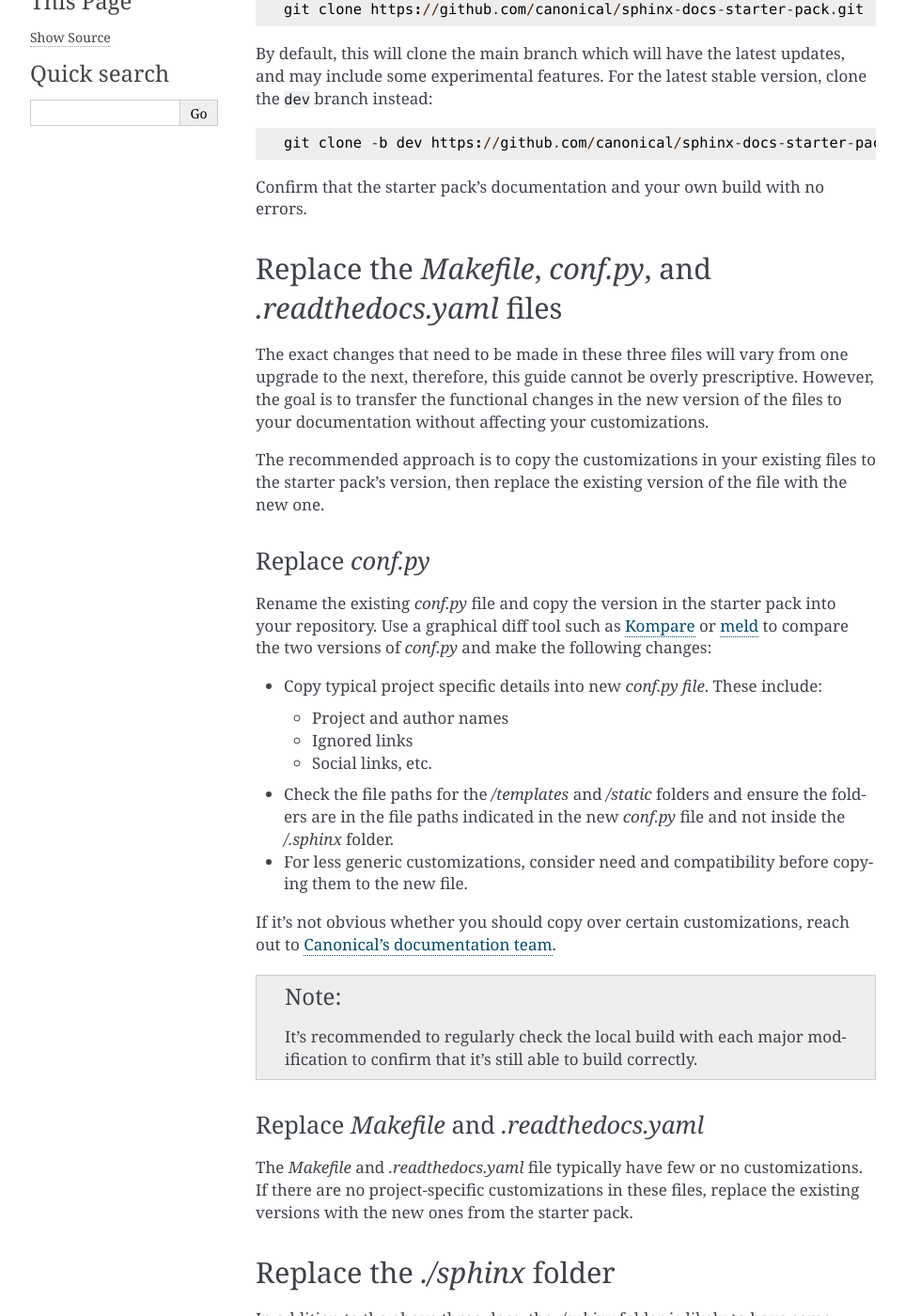
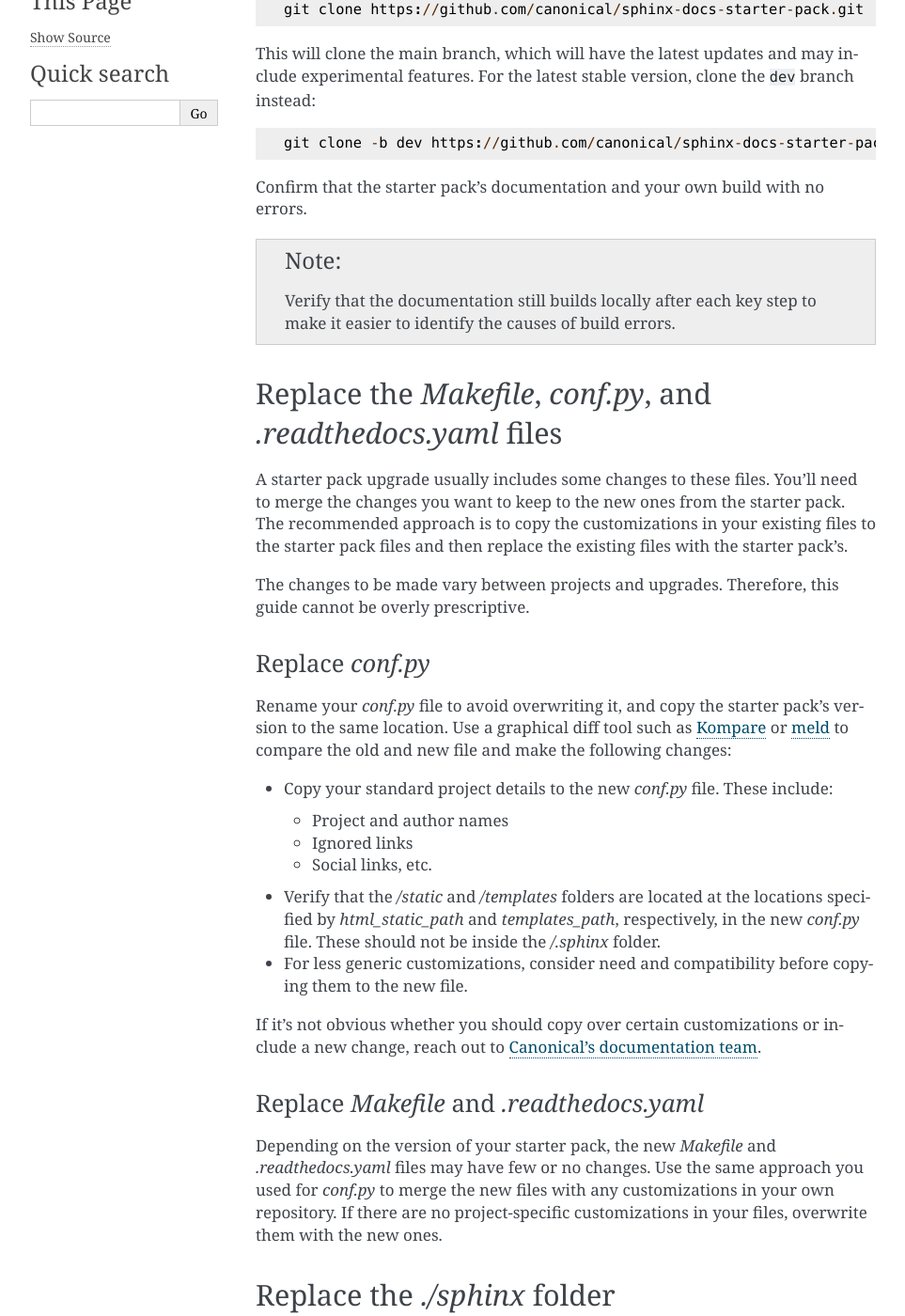
Before and after one commit to canonical/sphinx-docs-starter-pack, a Sphinx documentation site: the page built from docs/how-to/upgrade-starter-pack.rst, in a window 1280 px wide and 1400 px high, scrolled down 478 px. Shown: the whole window at 94% size, without its empty margins (148-1111 px from the left). Built offline with Sphinx 7.4.7, drawn with Linux system fonts in a browser that asks for light colours; pages that are not in the unit, such as notebooks, are missing from menus; some of the changed text lies outside the part shown.

Commit message:
Second review.
Signed-off-by: Charles Odada <charles.odada@canonical.com>

```diff
--- a/docs/how-to/upgrade-starter-pack.rst
+++ b/docs/how-to/upgrade-starter-pack.rst
@@ -3,12 +3,13 @@
 Upgrade to newer version of starter pack
 ========================================
 The documentation starter pack is regularly updated to add features and address
-errors, bugs, and more. It's a good idea to ensure your documentation is always
-running on a relatively recent version of the same.
+bugs. To transfer these improvements to your documentation's starter pack, you'll
+need to go through several manual steps.
 
-This guide takes you through the main steps of upgrading your starter pack. It
-assumes that you are already have an active project that runs on an extension-based
-version of the starter pack. If this is not the case, checkout this guide on :ref:`migrating from the pre-extension version <migrage-from-pre-extension>`.
+This guide takes you through the main steps of upgrading a documentation's starter
+pack. It assumes you already have a project that runs on an extension-based
+version of the starter pack. If this is not the case, checkout this guide on
+:ref:`migrating from the pre-extension version <migrage-from-pre-extension>`.
 
 Clone the starter pack repository
 ---------------------------------
@@ -18,9 +19,9 @@ Open a terminal and clone the starter pack's GitHub repository:
 
     git clone https://github.com/canonical/sphinx-docs-starter-pack.git
 
-By default, this will clone the main branch which will have the latest updates,
-and may include some experimental features. For the latest stable version, clone
-the ``dev`` branch instead:
+This will clone the main branch, which will have the latest updates and may include
+experimental features. For the latest stable version, clone the ``dev`` branch
+instead:
 
 .. code-block::
 
@@ -28,68 +29,68 @@ the ``dev`` branch instead:
 
 Confirm that the starter pack's documentation and your own build with no errors.
 
+.. note::
+
+   Verify that the documentation still builds locally after each key step to make
+   it easier to identify the causes of build errors.
+
 Replace the `Makefile`, `conf.py`, and `.readthedocs.yaml` files
 ----------------------------------------------------------------
-The exact changes that need to be made in these three files will vary from one
-upgrade to the next, therefore, this guide cannot be overly prescriptive. However,
-the goal is to transfer the functional changes in the new version of the files
-to your documentation without affecting your customizations.
+A starter pack upgrade usually includes some changes to these files. You'll need
+to merge the changes you want to keep to the new ones from the starter pack. The
+recommended approach is to copy the customizations in your existing files to
+the starter pack files and then replace the existing files with the starter pack's.
 
-The recommended approach is to copy the customizations in your existing files to
-the starter pack's version, then replace the existing version of the file with
-the new one.
+The changes to be made vary between projects and upgrades. Therefore, this guide
+cannot be overly prescriptive.
 
 Replace `conf.py`
 ~~~~~~~~~~~~~~~~~
-Rename the existing `conf.py` file and copy the version in the starter pack into
-your repository. Use a graphical diff tool such as `Kompare <https://apps.kde.org/kompare/>`_
-or `meld <https://meldmerge.org/>`_ to compare the two versions of `conf.py` and
-make the following changes:
+Rename your `conf.py` file to avoid overwriting it, and copy the starter pack's
+version to the same location. Use a graphical diff tool such as `Kompare <https://apps.kde.org/kompare/>`_
+or `meld <https://meldmerge.org/>`_ to compare the old and new file and make the
+following changes:
 
--   Copy typical project specific details into new `conf.py file`. These include:
+-   Copy your standard project details to the new `conf.py` file. These include:
 
     -   Project and author names
     -   Ignored links
     -   Social links, etc.
 
--   Check the file paths for the `/templates` and `/static` folders and ensure
-    the folders are in the file paths indicated in the new `conf.py` file and
-    not inside the `/.sphinx` folder.
+-   Verify that the `/static` and `/templates` folders are located at the locations
+    specified by `html_static_path` and `templates_path`, respectively, in the
+    new `conf.py` file. These should not be inside the `/.sphinx` folder.
 
 -   For less generic customizations, consider need and compatibility before copying
     them to the new file.
 
-If it's not obvious whether you should copy over certain customizations, reach
-out to `Canonical's documentation team <https://matrix.to/#/#documentation:ubuntu.com>`_.
-
-.. note::
-
-    It's recommended to regularly check the local build with each major modification to
-    confirm that it's still able to build correctly.
+If it's not obvious whether you should copy over certain customizations or include
+a new change, reach out to `Canonical's documentation team <https://matrix.to/#/#documentation:ubuntu.com>`_.
 
 Replace `Makefile` and `.readthedocs.yaml`
 ~~~~~~~~~~~~~~~~~~~~~~~~~~~~~~~~~~~~~~~~~~
-The `Makefile` and `.readthedocs.yaml` file typically have few or no customizations.
-If there are no project-specific customizations in these files, replace the
-existing versions with the new ones from the starter pack.
+Depending on the version of your starter pack, the new `Makefile` and `.readthedocs.yaml`
+files may have few or no changes. Use the same approach you used for `conf.py` to
+merge the new files with any customizations in your own repository. If there are
+no project-specific customizations in your files, overwrite them with the new ones.
 
 Replace the `./sphinx` folder
 -----------------------------
-In addition to the above three docs, the `./sphinx` folder is likely to have some
+In addition to the docs above, the `./sphinx` folder is also likely to have some
 changes in each upgrade. These files are not intended to be modified by users of
 the starter pack.
 
-Therefore, simply delete your existing `./sphinx` folder and
-replace it with one from the starter pack.
+Delete your existing `./sphinx` folder and replace it with one from the starter pack.
 
 Additional changes
 ------------------
-Replace the `requirements.txt`. Just as with the configuration file, take note
-of any repository-specific requirements that are not available in the new file
-and add them, e.g., `sphinxext-rediraffe` if you use rediraffe to handle redirects.
+Replace the `requirements.txt` file. Just as with the first three files, take note
+of any repository-specific requirements not available in the new file and add them,
+e.g., `sphinxext-rediraffe` if you use rediraffe to handle redirects.
 
-In the new versions of the starter pack, the requirements file is placed at the
-root of the `/docs` folder.
+In newer versions of the starter pack, the requirements file is at the root of
+the `/docs` folder, but some projects prefer a different structure. Note that such
+differences could result in build errors if not accounted for in the Makefile.
 
 Replace the following workflows in the `/.github` folder:
 -   Automatic doc automatic-doc-checks
@@ -101,20 +102,20 @@ style check.
 
 Test the build
 --------------
-Try building the docs and check the logs for any errors::
+Try building the docs and check the terminal output for any errors::
 
     make run
 
 Troubleshooting build errors
 ----------------------------
-Whether you use the script or the manual process, there is always the possibility
-of encountering build errors. Common causes for build errors include:
+There is always the possibility of encountering build errors. Common causes
+include:
 
 -   Incorrect file locations or file paths
 -   Incompatible requirements in the new requirements files
 -   Missing customizations
 
-If you encounter a build error, start by going through the terminal logs and try
+If you encounter a build error, start by going through the terminal output and try
 to narrow down the cause by looking at the affected files. Errors can also be the
 result of interrupted or unstable internet connections or upstream changes. Use
 the ``make clean`` command while troubleshooting to ensure cached versions of files
@@ -122,15 +123,14 @@ are not used in new builds.
 
 Clean up
 --------
-There may be files that need to be deleted after the upgrade process, especially
-if you use the manual process. These may be starter-pack specific files, or files
-that have been replaced:
+There may be files that need to be deleted after the upgrade such as starter-pack
+specific files or files that have been replaced with newer versions:
 
--   If you haven't done it already, deleted the copies of `conf.py`, `Makefile`, and
-    `./readthedocs.yaml` that were renamed and replaced in your repository.
--   If you didn't follow this workflow for this or previous upgrades, it's possible
-    that you have some starter pack-specific files in your repository, and these
-    can be deleted unless you intentionally use them for your docs. These include:
+-   If you haven't done it already, delete the copies of `conf.py`, `Makefile`, and
+    `./readthedocs.yaml` that were renamed and replaced.
+-   If you did not strictly follow this guide for this or previous upgrades, it's
+    possible that you have some starter pack-specific files in your repository.
+    These can be deleted unless you actually use them for your docs:
 
     -   `pull_request_template.md`
     -   `sphinx-python-dependency-build-checks.yml`
@@ -140,10 +140,11 @@ that have been replaced:
     -   `substitutions.yaml`
     -   `CODEOWNERS`
 
-Test Make commands
-------------------
-To ensure the upgrade will pass linting checks when you make a pull request, run
-the following commands:
+Run local CI checks
+-------------------
+To ensure the upgrade will pass CI checks when you make a pull request, run the
+following commands and fix any errors reported:
+
 -   ``make spelling``
 -   ``make linkcheck``
 -   ``make woke``
```
